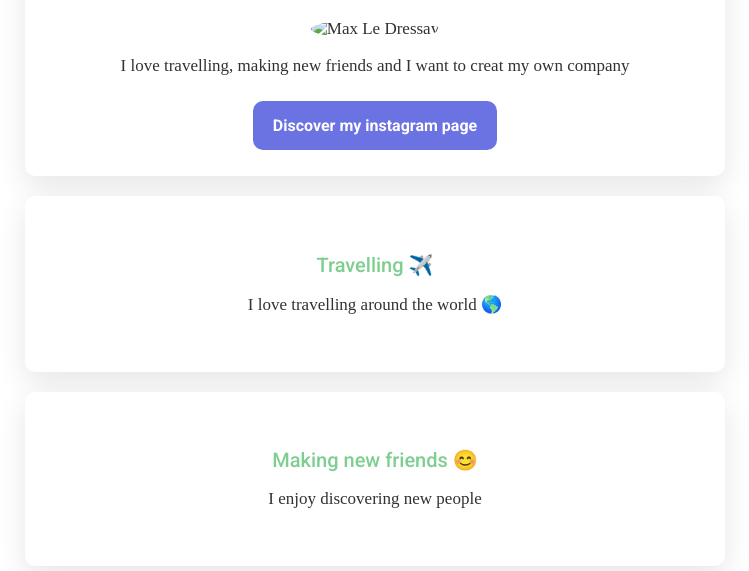
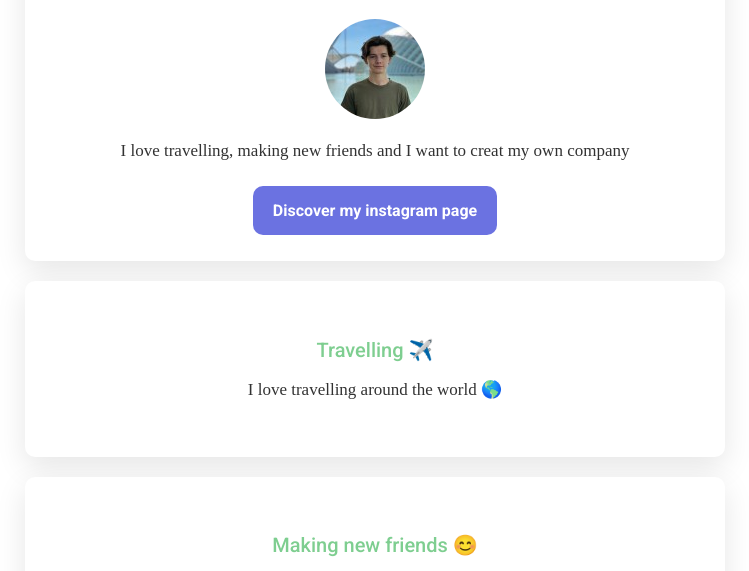
Before and after one commit to Max-LeDressay/my-profile4, a plain HTML site: page index.html in a window 1280 px wide. Shown: the part 144-715 px from the top of the page, without its empty margins (265-1014 px from the left). Drawn offline with Linux system fonts and the light colour scheme.

Commit message:
Add files via upload

```diff
--- a/index.html
+++ b/index.html
@@ -14,7 +14,7 @@
 	<div class="container">
 		<div class="card-white"  id="introduction">
 		 <h1>Hi, I'm Max 😁</h1>
-	     <img src="images/photo profile.jpeg" class="img-circle" width="100px" alt="Max Le Dressay">
+	     <img src="images/profile.png" class="img-circle" width="100px" alt="Max Le Dressay">
 	     <p> I love travelling, making new friends and I want to creat my own company</p>
 	     <a href="https://www.instagram.com/maxldrsy/" target="_blank" class="btn-blue">Discover my instagram page</a>
 	    </div>
```
